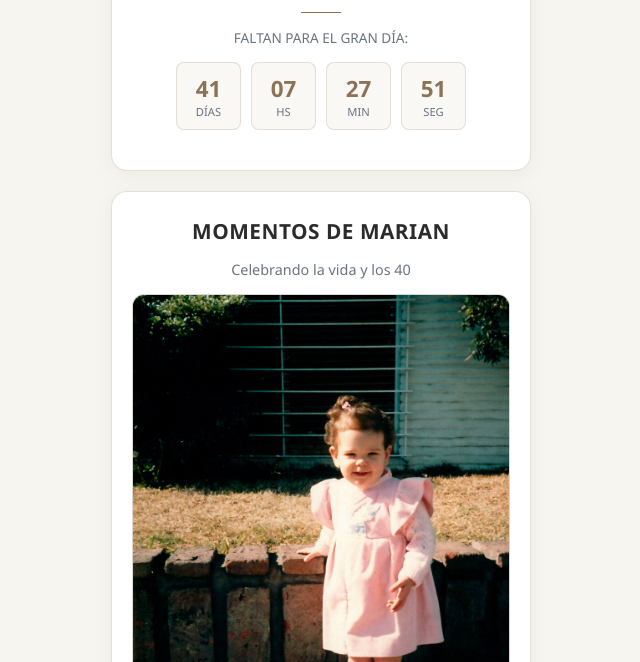
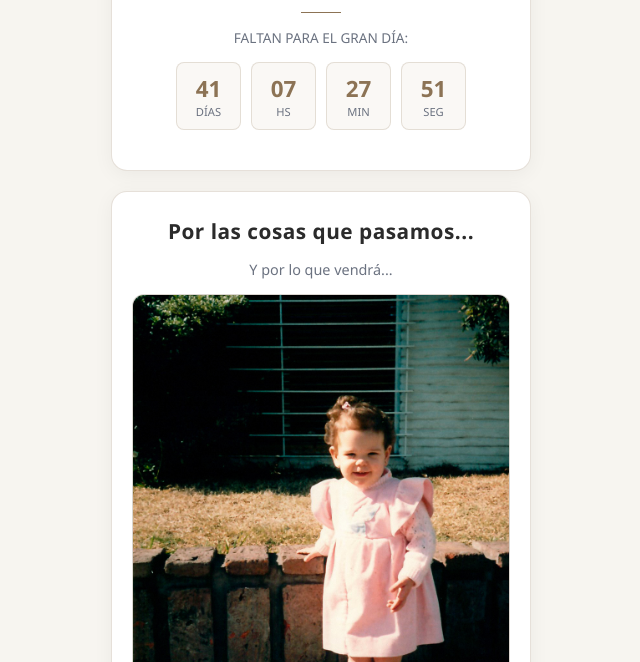
Before and after one commit to jmreimundo/cumple-marian, a plain HTML site: page index.html in a window 1280 px wide. Shown: the part 138-800 px from the top of the page, without its empty margins (319-959 px from the left). Drawn offline with Linux system fonts and the light colour scheme.

Commit message:
Update index.html

```diff
--- a/index.html
+++ b/index.html
@@ -332,8 +332,8 @@
 
     <!-- STORY 2: Carrusel Exclusivo de Fotos de Marian -->
     <div class="story-card">
-      <h2>MOMENTOS DE MARIAN</h2>
-      <p class="subtitle">Celebrando la vida y los 40</p>
+      <h2>Por las cosas que pasamos...</h2>
+      <p class="subtitle">Y por lo que vendrá...</p>
 
       <div class="carousel-container">
         <div class="carousel-slide active"><img src="Marian1.jpg" alt="Marian 1"></div>
```
